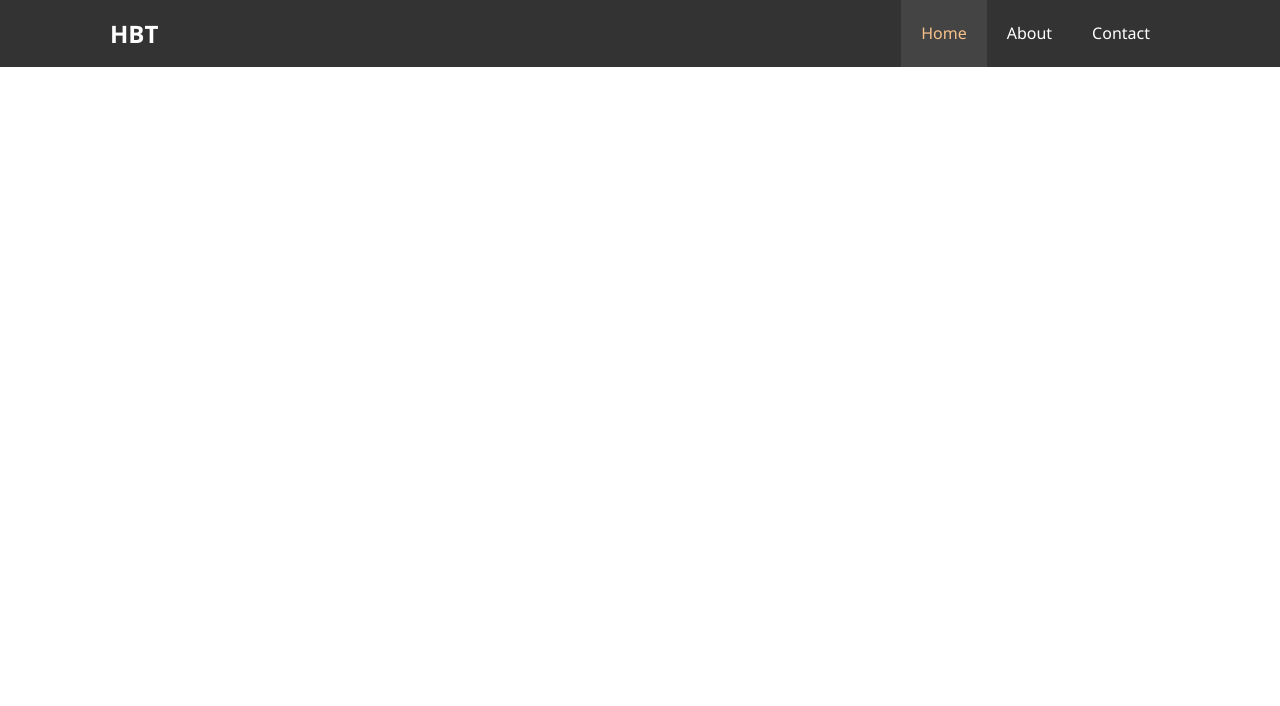
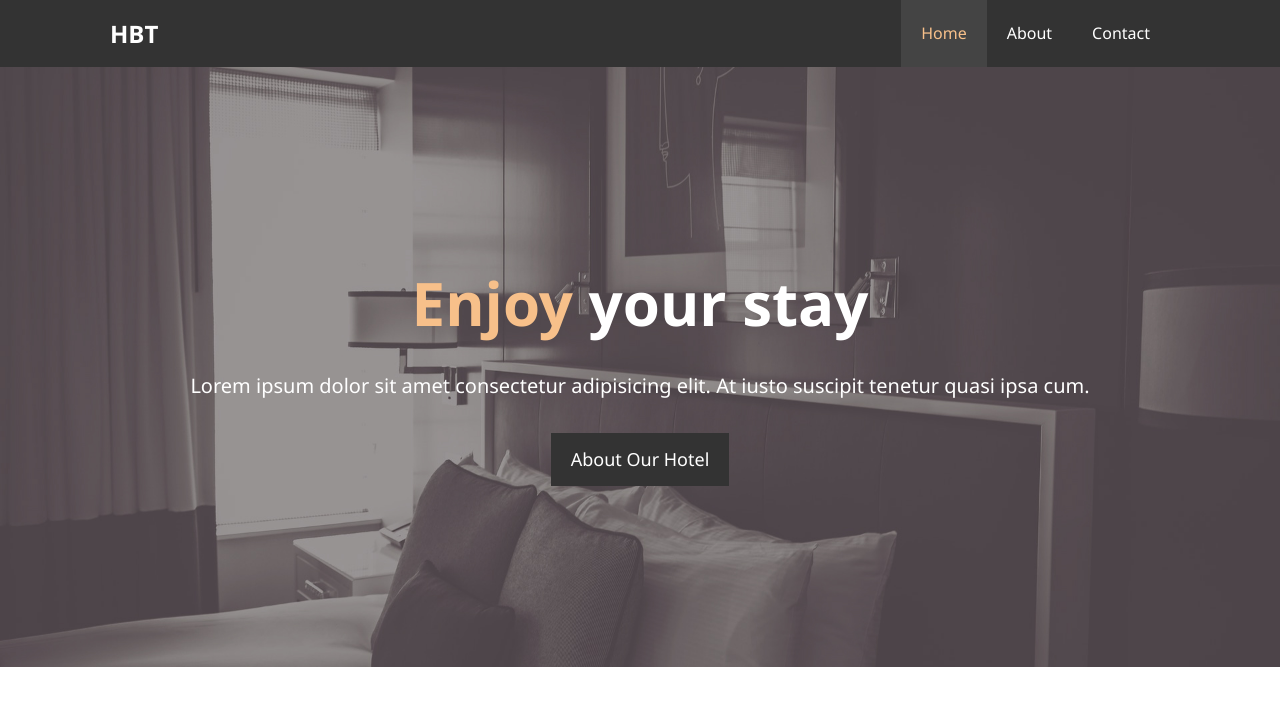
Before and after one commit to swildman75/udemy_hotel_website, a plain HTML site: page index.html in a window 1280 px wide. Drawn offline with Linux system fonts and the light colour scheme.

Commit message:
add showcase section with styling

```diff
--- a/css/styles.css
+++ b/css/styles.css
@@ -33,6 +33,29 @@ p {
   max-width: 1100px;
   overflow: auto;
   padding: 0 20px;
+}
+
+.text-primary {
+  color: #f7c08a;
+}
+
+.lead {
+  font-size: 20px;
+}
+
+.btn {
+  display: inline-block;
+  font-size: 18px;
+  color: #fff;
+  background: #333;
+  padding: 13px 20px;
+  border: none;
+  cursor: pointer;
+}
+
+.btn:hover {
+  background: #f7c08a;
+  color: #333;
 }
 
 /* navbar */
@@ -71,3 +94,25 @@ p {
   background: #444;
   color: #f7c08a;
 }
+
+/* showcase */
+#showcase {
+  background: url("../images/showcase.jpg") no-repeat center center/cover;
+  height: 600px;
+}
+
+#showcase .showcase-content {
+  color: #fff;
+  text-align: center;
+  padding-top: 200px;
+}
+
+#showcase .showcase-content h1 {
+  font-size: 60px;
+  line-height: 1.2em;
+}
+
+#showcase .showcase-content p {
+  padding-bottom: 20px;
+  line-height: 1.7em;
+}
--- a/index.html
+++ b/index.html
@@ -20,8 +20,17 @@
           <li><a href="contact.html">Contact</a></li>
         </ul>
       </div>
+    </nav>
 
-    </nav>
+    <div id="showcase">
+      <div class="container">
+        <div class="showcase-content">
+          <h1><span class="text-primary">Enjoy</span> your stay</h1>
+          <p class="lead">Lorem ipsum dolor sit amet consectetur adipisicing elit. At iusto suscipit tenetur quasi ipsa cum.</p>
+          <a href="./contact.html" class="btn">About Our Hotel</a>
+        </div>
+      </div>
+    </div>
   </header>
 </body>
 </html>
```
